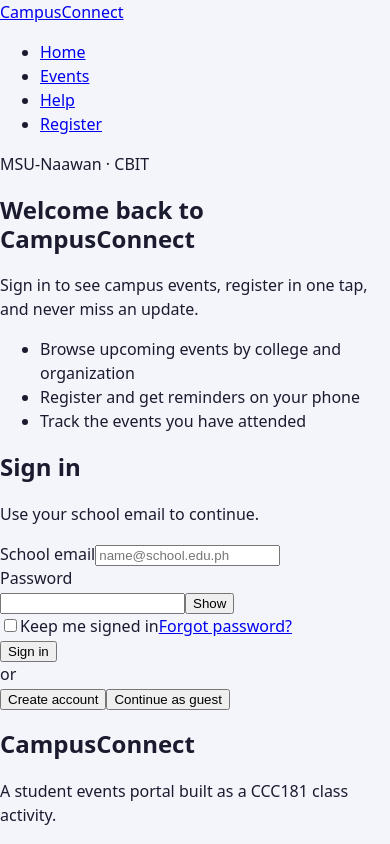
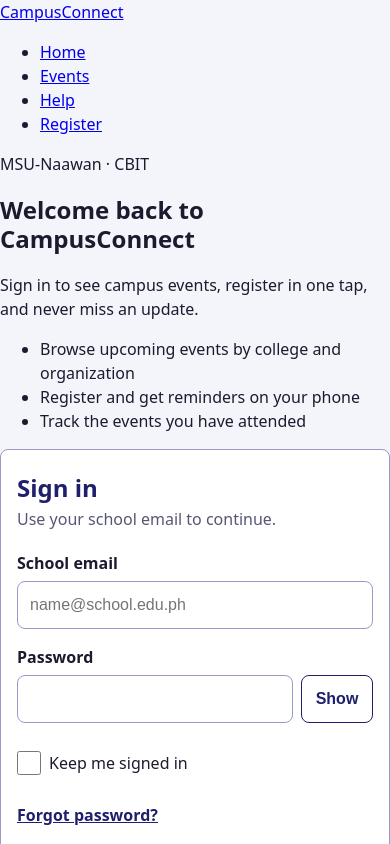
Before and after one commit to remmecaracol-sketch/ccc181-week10-groupG-6, a React (Vite) app: page / in a window 390 px wide. Shown: the top 844 px of the page. Built offline with nearby package versions, Linux system fonts and the light colour scheme.

Commit message:
form:stacked 48px fields on phone

```diff
--- a/src/styles/form.css
+++ b/src/styles/form.css
@@ -1,6 +1,6 @@
-/* =======================================================================
+ /*=======================================================================
    MEMBER 3  |  form.css  |  Login card, form fields, buttons (Flexbox)
-   Branch: feature/form-<lastname>
+   Branch: feature/form-pagutayao
    -----------------------------------------------------------------------
    MOBILE-FIRST RULES
    1. Write the PHONE styles first, with NO media query.
@@ -10,81 +10,210 @@
    5. Every tap target is at least 48px tall. Every :hover also gets :focus-visible.
    ======================================================================= */
 
+/*---- 1. PHONE (no media query) --------------------------------------- */
 
-/* ---- 1. PHONE (no media query) ---------------------------------------
-   CARD
-   TODO .login-card           width 100%; background var(--surface);
-                              1px solid var(--border); border-radius var(--radius);
-                              padding 1.5rem 1rem
-   TODO .login-card__title    margin 0 0 0.25rem; font-size 1.5rem; color var(--navy)
-   TODO .login-card__subtitle margin 0 0 1.25rem; color var(--muted)
+   /*====CARD====*/
+   .login-card {
+   width: 100%;
+   background: var(--surface);
+   border: 1px solid var(--border);
+   border-radius: var(--radius);
+   padding: 1.5rem 1rem;
+   min-width: 0;
+   }
 
-   FORM (Flexbox, a COLUMN)
-   TODO .login-form           display: flex; flex-direction: column; gap 1rem
-   TODO .form-field           display: flex; flex-direction: column; gap 0.375rem
-   TODO .form-field label     font-weight 600
-   TODO .form-field input     width 100%; min-width 0; min-height 48px;
-                              side padding 0.75rem; font-size 1rem (16px!);
-                              1px solid var(--border); rounded corners
-   TODO .form-field input:focus-visible   a clear outline (example: 3px solid var(--gold))
-   TODO .password-row         display: flex; gap 0.5rem   (input + Show button in ONE row)
-   TODO .password-row input   flex: 1
-   TODO .form-error           margin 0; font-size 0.875rem; color var(--error)
-   TODO .form-success         padding 0.75rem; color var(--success);
-                              light green background (example: #e7f6ec)
+   .login-card__title {
+   margin: 0 0 0.25rem;
+   font-size: 1.5rem;
+   color: var(--navy);
+   }
 
-   OPTIONS ROW (stacked on phone)
-   TODO .form-options         display: flex; flex-direction: column
-   TODO .checkbox             display: flex; align-items: center; gap 0.5rem;
-                              min-height 48px
-   TODO .checkbox input       width and height 1.5rem; margin 0
-   TODO .link                 display: inline-flex; align-items: center; min-height 48px;
-                              color var(--navy); bold.
-                              Add :hover AND :focus-visible styles
+   .login-card__subtitle {
+   margin: 0 0 1.25rem;
+   color: var(--muted);
+   }
 
-   BUTTONS
-   TODO .btn                  display: inline-flex; centered text; min-height 48px;
-                              side padding 1rem; font-size 1rem; bold;
-                              2px solid var(--navy); rounded; cursor: pointer
-   TODO .btn:focus-visible    outline 3px solid var(--gold); outline-offset 2px
-   TODO .btn--primary         width 100%; white text on var(--navy);
-                              :hover AND :focus-visible use var(--navy-hover)
-   TODO .btn--secondary       width 100%; navy text on white;
-                              :hover AND :focus-visible use a light background (#e8e8f7)
-   TODO .toggle-password      min-width 4.5rem; navy text on white
-                              (it stays next to the password input)
+   /*FORM (Flexbox, a COLUMN)*/
+.login-form {
+   display: flex;
+   flex-direction: column;
+   gap: 1rem;
+   }
 
-   DIVIDER AND ALTERNATIVE ACTIONS
-   TODO .login-card__divider  display: flex; align-items: center; gap 0.75rem;
-                              margin 1.25rem 0; color var(--muted)
-   TODO .login-card__divider::before and ::after
-                              content: ''; flex: 1; height 1px; background var(--border)
-   TODO .alt-actions          display: flex; flex-direction: column; gap 0.5rem
-   -------------------------------------------------------------------- */
+.form-field {
+   display: flex;
+   flex-direction: column;
+   gap: 0.375rem;
+   }
 
+.form-field label {
+   font-weight: 600;
+   }
 
+.form-field input {
+  width: 100%;
+  min-width: 0;
+  min-height: 48px;
+  padding: 0.75rem;
+  font-size: 1rem;
+  background: #fff;
+  border: 1px solid var(--border);
+  border-radius: 0.5rem;
+}
+.form-field input:focus-visible {
+  outline: 3px solid var(--gold);
+}
+.password-row {
+  display: flex;
+  gap: 0.5rem;
+}
+.password-row input {
+  flex: 1;
+  mid-width: 0;
+}
+.form-error {
+  margin: 0;
+  font-size: 0.875rem;
+  color: var(--error);
+}
+.form-success {
+  padding: 0.75rem;
+  color: var(--success);
+  background: #e7f6ec;
+  border-radius:0.5rem;
+}
 
+/* OPTIONS ROW (stacked on phone) */
+.form-options {
+  display: flex;
+  flex-direction: column;
+  gap: 0.25rem;
+}
+.checkbox {
+  display: flex;
+  align-items: center;
+  gap: 0.5rem;
+  min-height: 48px;
+}
+.checkbox input {
+  width: 1.5rem;
+  height: 1.5rem;
+  margin: 0;
+}
+.link {
+  display: inline-flex;
+  align-items: center;
+  min-height: 48px;
+  color: var(--navy);
+  font-weight: 700;
+  text-decoration: underline;
+}
+.link:hover,
+.link:focus-visible {
+  background: #e8e8f7;
+}
 
-/* ---- 2. 768px and up (tablets) ---------------------------------------
-   TODO @media (min-width: 768px)
-        .login-card           max-width: 32rem; margin-inline: auto; padding 2rem
-        .form-options         flex-direction: row; justify-content: space-between;
-                              align-items: center   (checkbox LEFT, link RIGHT)
-        .alt-actions          flex-direction: row   (two buttons SIDE BY SIDE)
-   -------------------------------------------------------------------- */
+/* BUTTONS */
+.btn {
+  display: inline-flex;
+  align-items: center;
+  justify-content: center;
+  text-align: center;
+  min-height: 48px;
+  padding: 0 1rem;
+  font-size: 1rem;
+  font-weight: 700;
+  border: 2px solid var(--navy);
+  border-radius: 0.5rem;
+  cursor: pointer;
+}
+.btn:focus-visible {
+  outline: 3px solid var(--gold);
+  outline-offset: 2px;
+}
+.btn--primary {
+  width: 100%;
+  color: #fff;
+  background: var(--navy);
+}
+.btn--primary:hover,
+.btn--primary:focus-visible {
+  background: var(--navy-hover);
+}
+.btn--secondary {
+  width: 100%;
+  color: var(--navy);
+  background: #fff;
+}
+.btn--secondary:hover,
+.btn--secondary:focus-visible {
+  background: #e8e8f7;
+}
+.toggle-password {
+  min-width: 4.5rem;
+  min-height: 48px;
+  padding: 0 0.75rem;
+  color: var(--navy);
+  background: #fff;
+  border: 1px solid var(--navy);
+  border-radius: 0.5rem;
+  cursor: pointer;
+}
 
+.toggle-password:hover,
+.toggle-password:focus-visible{
+   background: #e8e8f7;
+}
 
+/* DIVIDER AND ALTERNATIVE ACTIONS */
+.login-card__divider {
+  display: flex;
+  align-items: center;
+  gap: 0.75rem;
+  margin: 1.25rem 0;
+  color: var(--muted);
+}
+.login-card__divider::before,
+.login-card__divider::after {
+  content: '';
+  flex: 1;
+  height: 1px;
+  background: var(--border);
+}
+.alt-actions {
+  display: flex;
+  flex-direction: column;
+  gap: 0.5rem;
+}
 
+/* ---- 2. 768px and up (tablets) --------------------------------------- */
+@media (min-width: 768px) {
+  .login-card {
+    max-width: 32rem;
+    margin-inline: auto;
+    padding: 2rem;
+  }
+  .form-options {
+    flex-direction: row;
+    justify-content: space-between;
+    align-items: center;
+    gap: 0.5rem;
+  }
+  .alt-actions {
+    flex-direction: row;
+  }
 
-/* ---- 3. 1024px and up (laptops) --------------------------------------
-   TODO @media (min-width: 1024px)
-        .login-card           padding 2.5rem
-        .login-card__title    font-size 1.75rem
-   -------------------------------------------------------------------- */
+  .alt-actions .btn{
+   flex:1;
+  }
+}
 
-
-
-
-/* ---- 4. 1280px and up ------------------------------------------------
-   Nothing new here: .container (Member 1) keeps the content centered.
-   -------------------------------------------------------------------- */
+/* ---- 3. 1024px and up (laptops) -------------------------------------- */
+@media (min-width: 1024px) {
+  .login-card {
+    padding: 2.5rem;
+  }
+  .login-card__title {
+    font-size: 1.75rem;
+  }
+}
```
